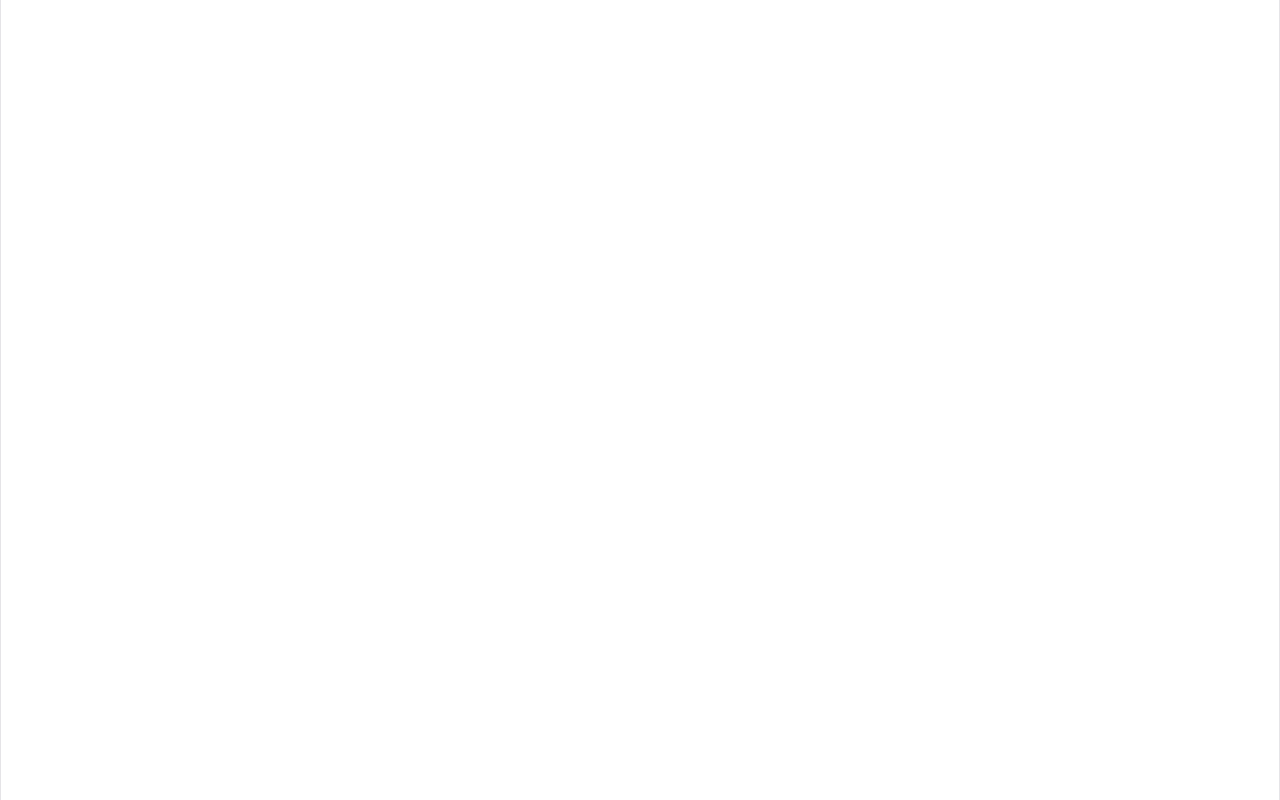
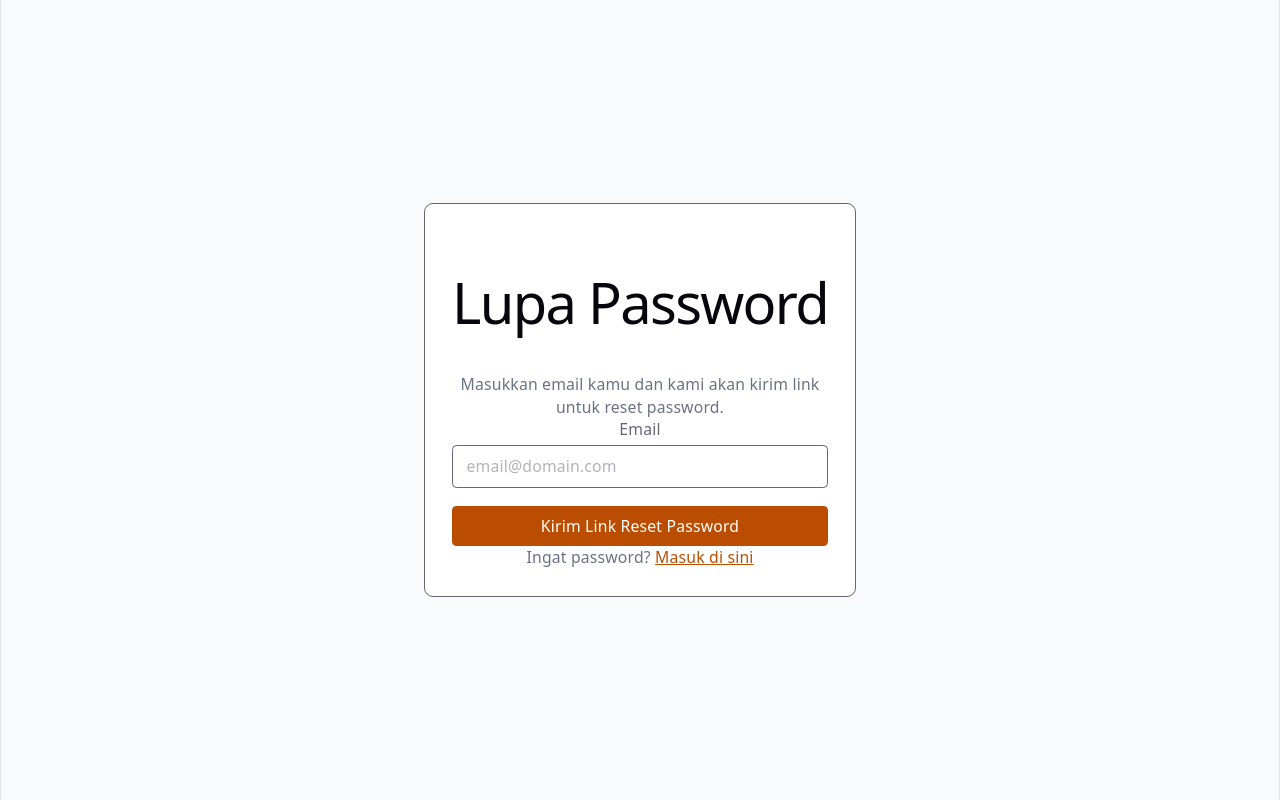
Before and after one commit to krishkusuma/dwi-app, a React (Vite) app: page /forgot-password in a window 1280 px wide. Before the commit this address had no page. Built offline with nearby package versions, Linux system fonts and the light colour scheme.

Commit message:
fitur lost password

```diff
--- a/src/main.jsx
+++ b/src/main.jsx
@@ -9,6 +9,8 @@ import EditorPage from "./pages/EditorPage";
 import PublicInvitationPage from "./pages/PublicInvitationPage";
 import RegisterPage from "./pages/RegisterPage";
 import PaymentResultPage from "./pages/PaymentResultPage";
+import ForgotPasswordPage from "./pages/ForgotPasswordPage";
+import ResetPasswordPage from "./pages/ResetPasswordPage";
 import "./index.css";
 import "./styles/templates/template-1.css";
 import "./styles/templates/template-2.css";
@@ -21,6 +23,8 @@ createRoot(document.getElementById("root")).render(
         <Routes>
           <Route path="/login" element={<LoginPage />} />
           <Route path="/register" element={<RegisterPage />} />
+          <Route path="/forgot-password" element={<ForgotPasswordPage />} />
+          <Route path="/reset-password" element={<ResetPasswordPage />} />
           <Route path="/payment/success" element={<PaymentResultPage status="success" />} />
           <Route path="/payment/pending" element={<PaymentResultPage status="pending" />} />
           <Route path="/payment/failed" element={<PaymentResultPage status="failed" />} />
--- /dev/null
+++ b/src/pages/ForgotPasswordPage.jsx
@@ -0,0 +1,96 @@
+import { useState } from "react";
+import { useNavigate } from "react-router-dom";
+import { supabase } from "../lib/supabaseClient";
+
+export default function ForgotPasswordPage() {
+  const navigate = useNavigate();
+  const [email, setEmail] = useState("");
+  const [loading, setLoading] = useState(false);
+  const [sent, setSent] = useState(false);
+  const [error, setError] = useState("");
+
+  const handleSubmit = async (e) => {
+    e.preventDefault();
+    setError("");
+    setLoading(true);
+
+    const { error } = await supabase.auth.resetPasswordForEmail(email, {
+      redirectTo: "https://app.remonial.com/reset-password",
+    });
+
+    setLoading(false);
+
+    if (error) {
+      setError("Gagal mengirim email. Pastikan email sudah terdaftar.");
+      return;
+    }
+
+    setSent(true);
+  };
+
+  if (sent) {
+    return (
+      <div className="min-h-screen flex items-center justify-center bg-gray-50 px-4">
+        <div className="w-full max-w-sm bg-white border rounded-lg p-6 text-center">
+          <div className="text-4xl mb-4">📧</div>
+          <h1 className="text-xl font-serif mb-3">Cek Email Kamu</h1>
+          <p className="text-sm text-gray-600 mb-6 leading-relaxed">
+            Link reset password sudah dikirim ke <strong>{email}</strong>.
+            Cek inbox (dan folder spam) kamu.
+          </p>
+          <button
+            onClick={() => navigate("/login")}
+            className="w-full py-2 bg-amber-700 text-white rounded text-sm"
+          >
+            Kembali ke Login
+          </button>
+        </div>
+      </div>
+    );
+  }
+
+  return (
+    <div className="min-h-screen flex items-center justify-center bg-gray-50 px-4">
+      <div className="w-full max-w-sm bg-white border rounded-lg p-6">
+        <h1 className="text-xl font-serif text-center mb-2">Lupa Password</h1>
+        <p className="text-sm text-gray-500 text-center mb-6">
+          Masukkan email kamu dan kami akan kirim link untuk reset password.
+        </p>
+
+        <form onSubmit={handleSubmit}>
+          <div className="mb-4">
+            <label className="block text-sm mb-1">Email</label>
+            <input
+              type="email"
+              required
+              value={email}
+              onChange={(e) => setEmail(e.target.value)}
+              placeholder="email@domain.com"
+              className="w-full px-3 py-2 border rounded text-sm"
+            />
+          </div>
+
+          {error && <p className="text-sm text-red-500 mb-3">{error}</p>}
+
+          <button
+            type="submit"
+            disabled={loading}
+            className="w-full py-2 bg-amber-700 text-white rounded text-sm"
+          >
+            {loading ? "Mengirim..." : "Kirim Link Reset Password"}
+          </button>
+        </form>
+
+        <p className="text-center text-sm text-gray-500 mt-4">
+          Ingat password?{" "}
+          <button
+            onClick={() => navigate("/login")}
+            className="text-amber-700 underline"
+          >
+            Masuk di sini
+          </button>
+        </p>
+      </div>
+    </div>
+  );
+}
--- a/src/pages/LoginPage.jsx
+++ b/src/pages/LoginPage.jsx
@@ -45,7 +45,16 @@ export default function LoginPage() {
           </div>
 
           <div className="mb-4">
-            <label className="block text-sm mb-1">Password</label>
+            <div className="flex items-center justify-between mb-1">
+              <label className="block text-sm">Password</label>
+              <button
+                type="button"
+                onClick={() => navigate("/forgot-password")}
+                className="text-xs text-amber-700 underline"
+              >
+                Lupa password?
+              </button>
+            </div>
             <input
               type="password"
               required
--- /dev/null
+++ b/src/pages/ResetPasswordPage.jsx
@@ -0,0 +1,140 @@
+import { useState, useEffect } from "react";
+import { useNavigate } from "react-router-dom";
+import { supabase } from "../lib/supabaseClient";
+
+export default function ResetPasswordPage() {
+  const navigate = useNavigate();
+  const [password, setPassword] = useState("");
+  const [confirmPassword, setConfirmPassword] = useState("");
+  const [loading, setLoading] = useState(false);
+  const [error, setError] = useState("");
+  const [success, setSuccess] = useState(false);
+  const [validSession, setValidSession] = useState(false);
+
+  useEffect(() => {
+    // Supabase otomatis handle token dari URL hash saat halaman load.
+    // Kita cek apakah session valid (user sudah klik link dari email).
+    supabase.auth.onAuthStateChange((event, session) => {
+      if (event === "PASSWORD_RECOVERY") {
+        setValidSession(true);
+      }
+    });
+  }, []);
+
+  const handleSubmit = async (e) => {
+    e.preventDefault();
+    setError("");
+
+    if (password.length < 8) {
+      setError("Password minimal 8 karakter.");
+      return;
+    }
+    if (password !== confirmPassword) {
+      setError("Password dan konfirmasi tidak sama.");
+      return;
+    }
+
+    setLoading(true);
+
+    const { error } = await supabase.auth.updateUser({ password });
+
+    setLoading(false);
+
+    if (error) {
+      setError("Gagal update password. Link mungkin sudah expired, coba minta ulang.");
+      return;
+    }
+
+    setSuccess(true);
+
+    // Otomatis redirect ke login setelah 3 detik
+    setTimeout(() => navigate("/login"), 3000);
+  };
+
+  if (success) {
+    return (
+      <div className="min-h-screen flex items-center justify-center bg-gray-50 px-4">
+        <div className="w-full max-w-sm bg-white border rounded-lg p-6 text-center">
+          <div className="text-4xl mb-4">✅</div>
+          <h1 className="text-xl font-serif mb-3">Password Berhasil Diubah</h1>
+          <p className="text-sm text-gray-600 mb-6">
+            Kamu akan otomatis diarahkan ke halaman login dalam 3 detik...
+          </p>
+          <button
+            onClick={() => navigate("/login")}
+            className="w-full py-2 bg-amber-700 text-white rounded text-sm"
+          >
+            Login Sekarang
+          </button>
+        </div>
+      </div>
+    );
+  }
+
+  if (!validSession) {
+    return (
+      <div className="min-h-screen flex items-center justify-center bg-gray-50 px-4">
+        <div className="w-full max-w-sm bg-white border rounded-lg p-6 text-center">
+          <div className="text-4xl mb-4">⏳</div>
+          <p className="text-sm text-gray-500">Memverifikasi link reset password...</p>
+          <p className="text-xs text-gray-400 mt-2">
+            Kalau halaman ini tidak berubah,{" "}
+            <button
+              onClick={() => navigate("/forgot-password")}
+              className="text-amber-700 underline"
+            >
+              minta link baru
+            </button>
+          </p>
+        </div>
+      </div>
+    );
+  }
+
+  return (
+    <div className="min-h-screen flex items-center justify-center bg-gray-50 px-4">
+      <div className="w-full max-w-sm bg-white border rounded-lg p-6">
+        <h1 className="text-xl font-serif text-center mb-2">Reset Password</h1>
+        <p className="text-sm text-gray-500 text-center mb-6">
+          Masukkan password baru kamu.
+        </p>
+
+        <form onSubmit={handleSubmit}>
+          <div className="mb-4">
+            <label className="block text-sm mb-1">Password Baru</label>
+            <input
+              type="password"
+              required
+              value={password}
+              onChange={(e) => setPassword(e.target.value)}
+              placeholder="Minimal 8 karakter"
+              className="w-full px-3 py-2 border rounded text-sm"
+            />
+          </div>
+
+          <div className="mb-4">
+            <label className="block text-sm mb-1">Konfirmasi Password Baru</label>
+            <input
+              type="password"
+              required
+              value={confirmPassword}
+              onChange={(e) => setConfirmPassword(e.target.value)}
+              placeholder="Ulangi password baru"
+              className="w-full px-3 py-2 border rounded text-sm"
+            />
+          </div>
+
+          {error && <p className="text-sm text-red-500 mb-3">{error}</p>}
+
+          <button
+            type="submit"
+            disabled={loading}
+            className="w-full py-2 bg-amber-700 text-white rounded text-sm"
+          >
+            {loading ? "Memproses..." : "Simpan Password Baru"}
+          </button>
+        </form>
+      </div>
+    </div>
+  );
+}
```
